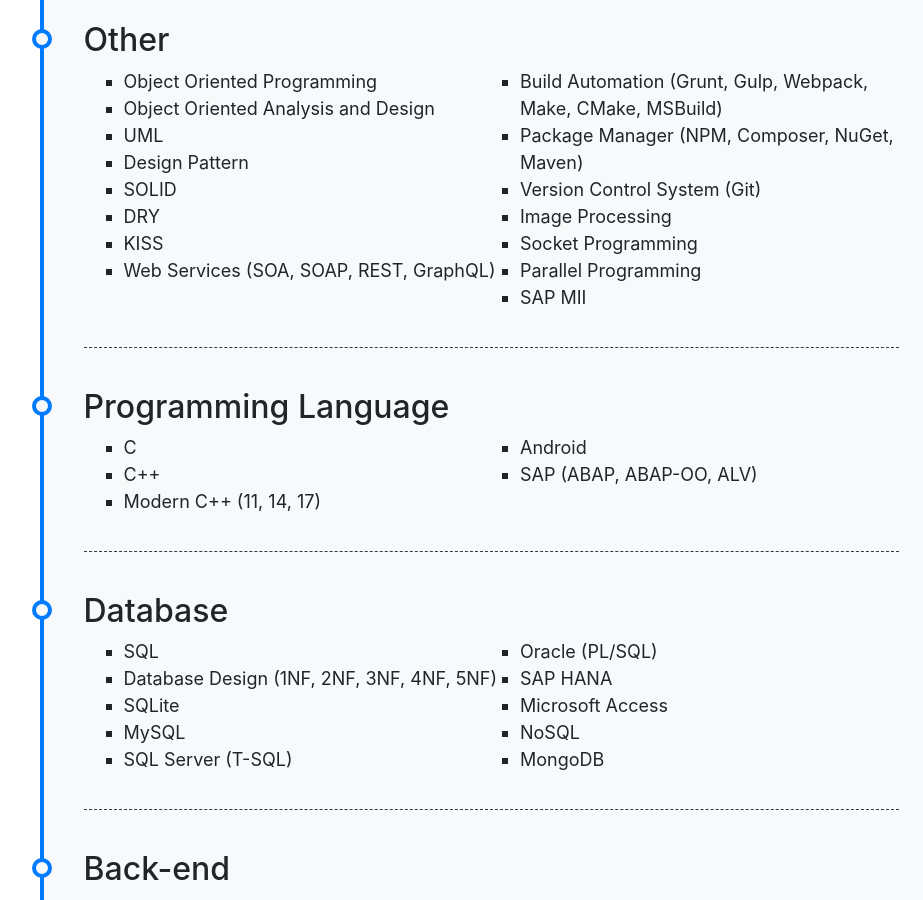
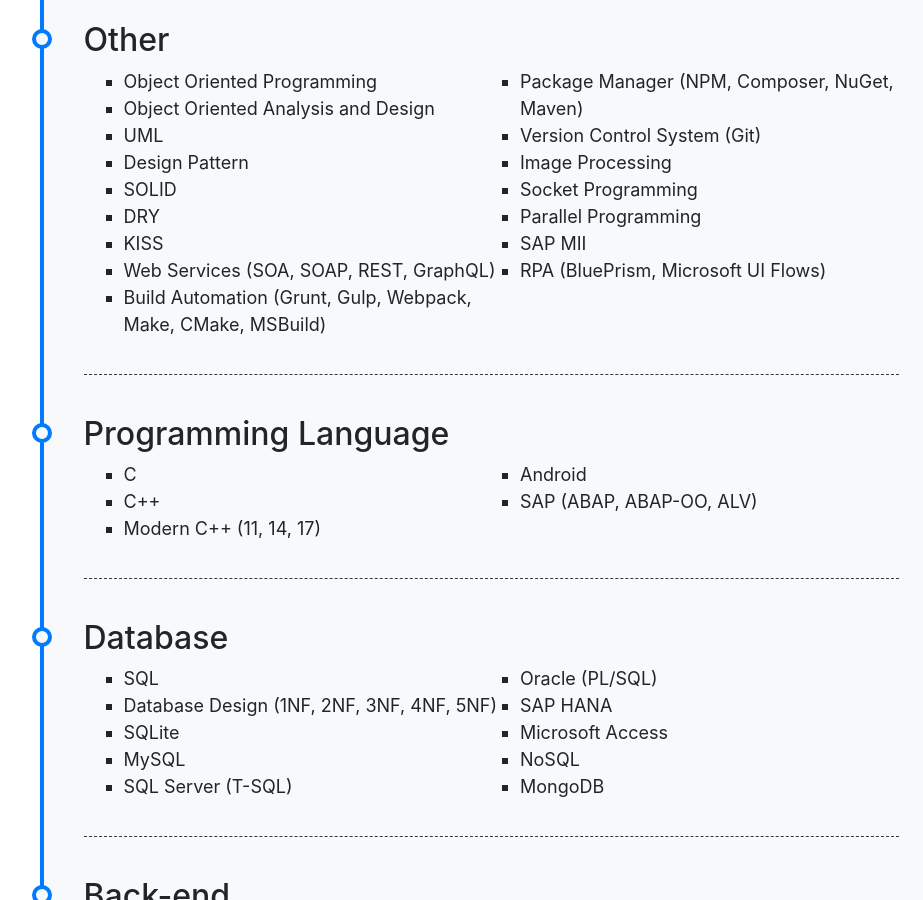
Before and after one commit to yusufsefasezer/yusufsefasezer.github.io, a Jekyll site: the page built from pages/about.md, in a window 1280 px wide and 900 px high, scrolled down 1552 px. Shown: the whole window, without its empty margins (149-1072 px from the left). Built offline with Jekyll 4.4.1, drawn with Linux system fonts in a browser that asks for light colours; nearby versions of some CDN libraries; emoji names are drawn with the system emoji font.

Commit message:
Update skills.yml

```diff
--- a/_data/skills.yml
+++ b/_data/skills.yml
@@ -65,6 +65,7 @@
           - Socket Programming
           - Parallel Programming
           - SAP MII
+          - RPA (BluePrism, Microsoft UI Flows)
 
 - title: Programming Language
   items:
```
